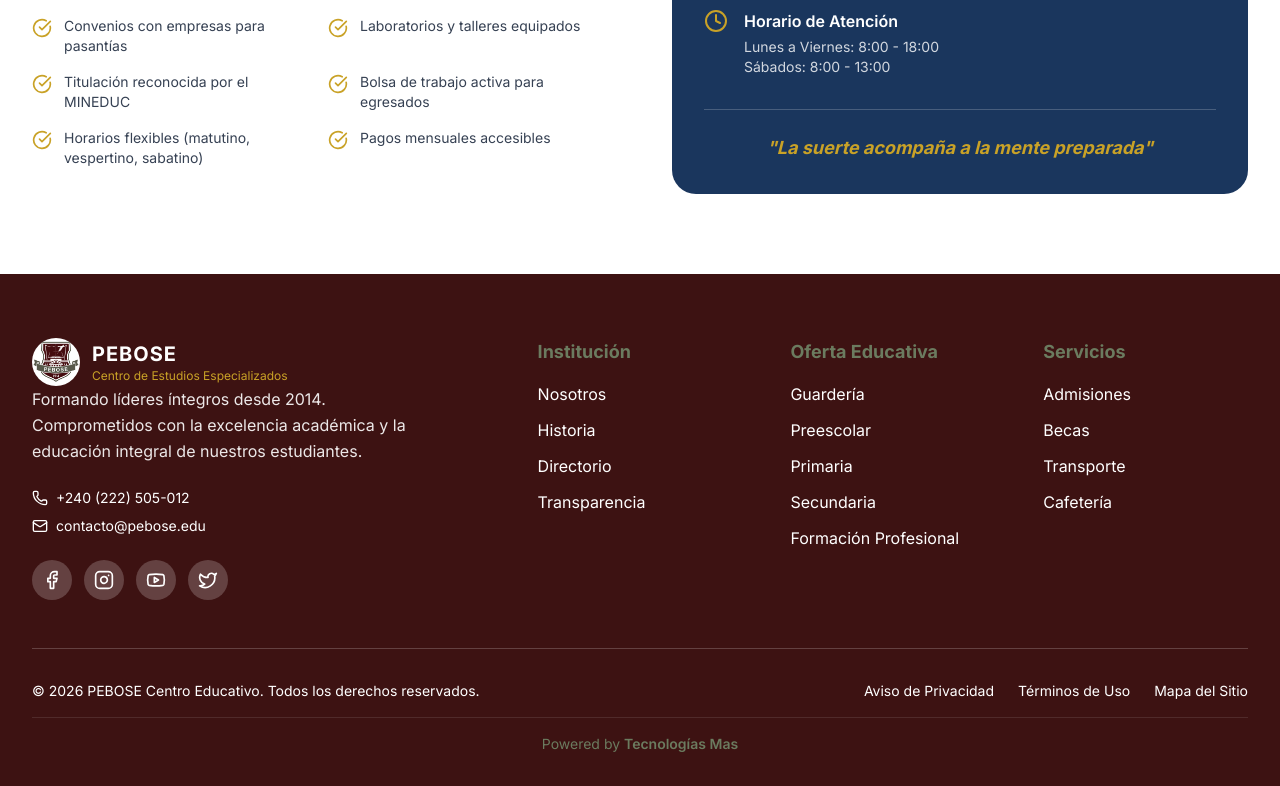
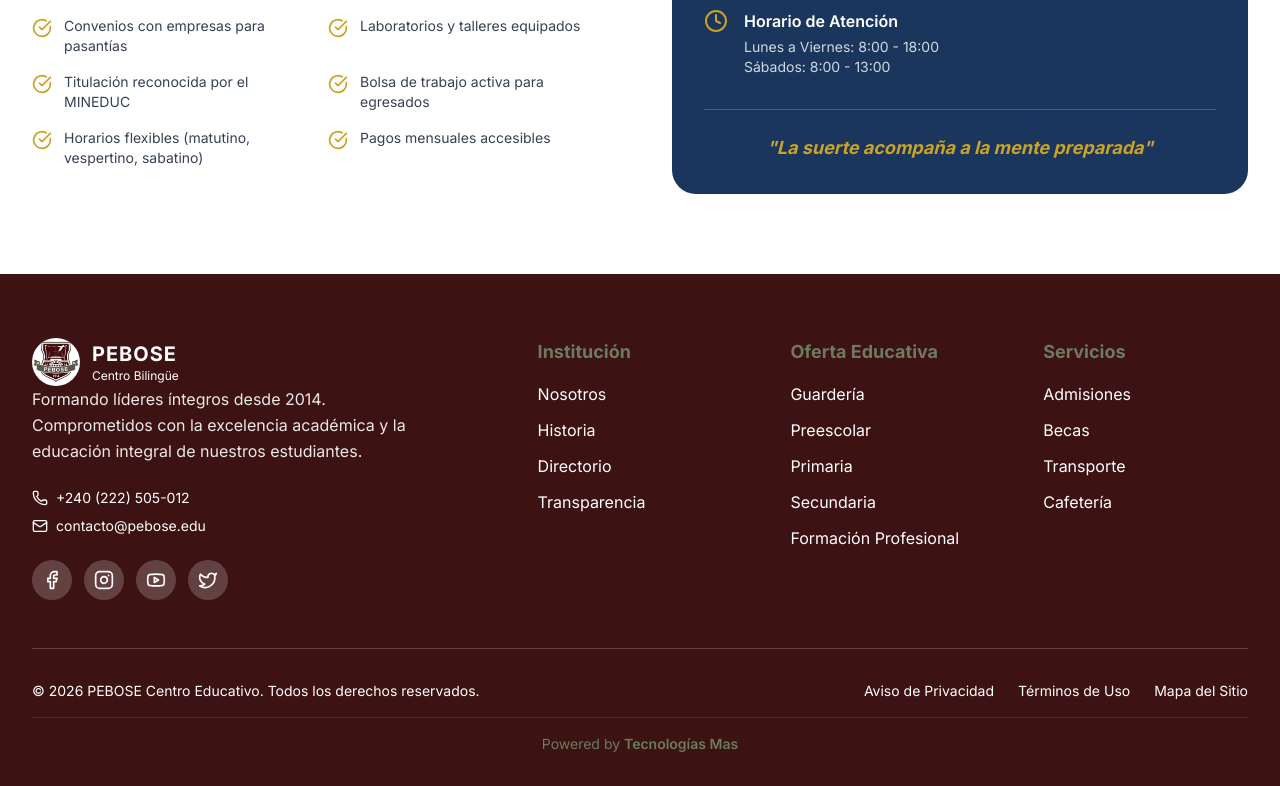
Before and after one commit to MAS2323/web-pebose-frontend-, a React (Vite) app: page /ceep in a window 1280 px wide. Shown: the part 3179-3965 px from the top of the page. Built offline with nearby package versions, Linux system fonts and the light colour scheme; no server answers.

Commit message:
actualizando componentes

```diff
--- a/src/components/Footer.jsx
+++ b/src/components/Footer.jsx
@@ -60,12 +60,8 @@ const Footer = () => {
                 <h2 className="text-white font-bold text-lg md:text-xl tracking-wider">
                   PEBOSE
                 </h2>
-                <p
-                  className={`text-[10px] md:text-xs ${isCEEP ? "text-[#c9a227]" : "text-[#6B7B5F]"}`}
-                >
-                  {isCEEP
-                    ? "Centro de Estudios Especializados"
-                    : "Centro Bilingüe"}
+                <p className={`text-[10px] md:text-xs "text-[#6B7B5F]"}`}>
+                  Centro Bilingüe
                 </p>
               </div>
             </Link>
```
